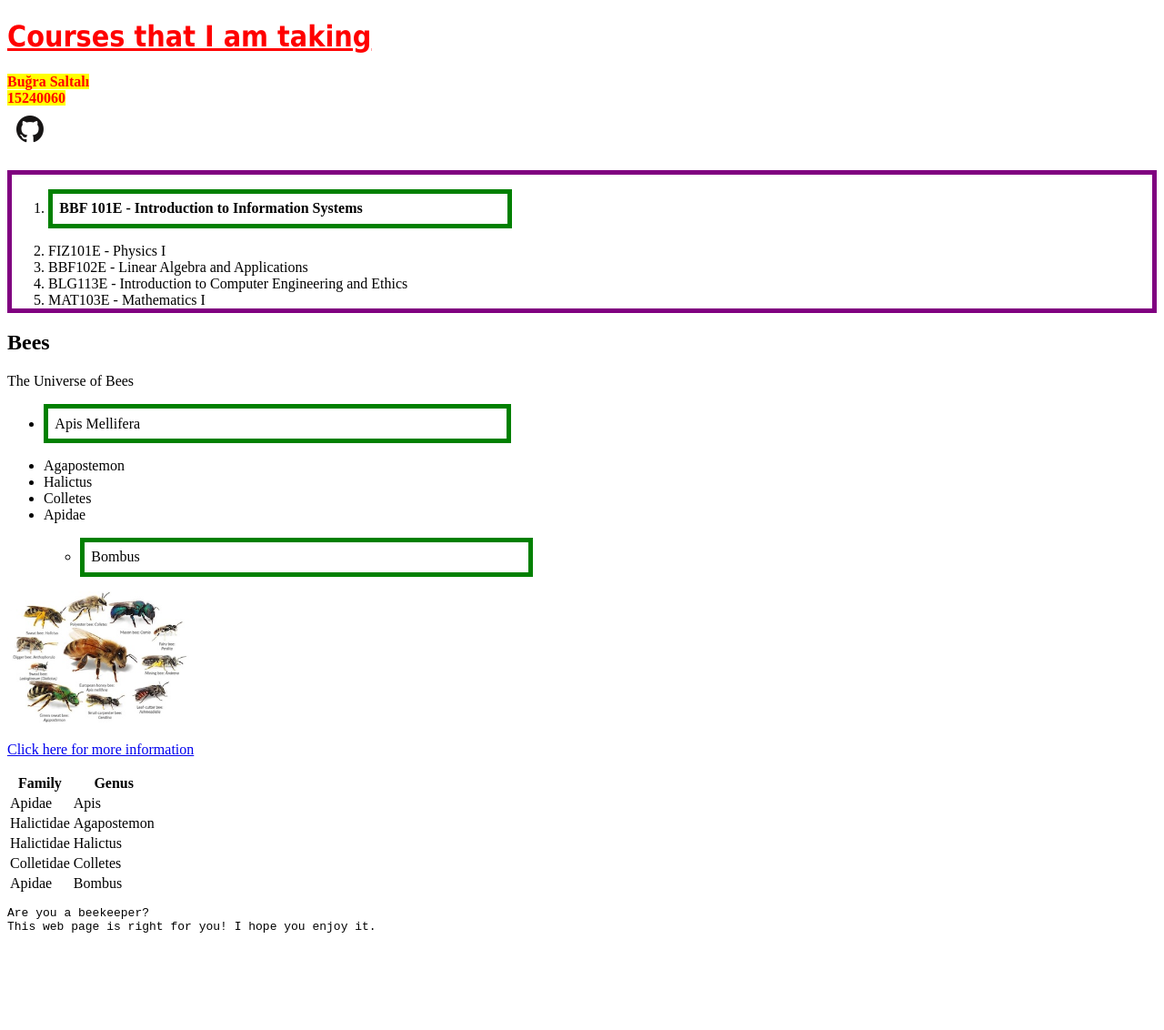
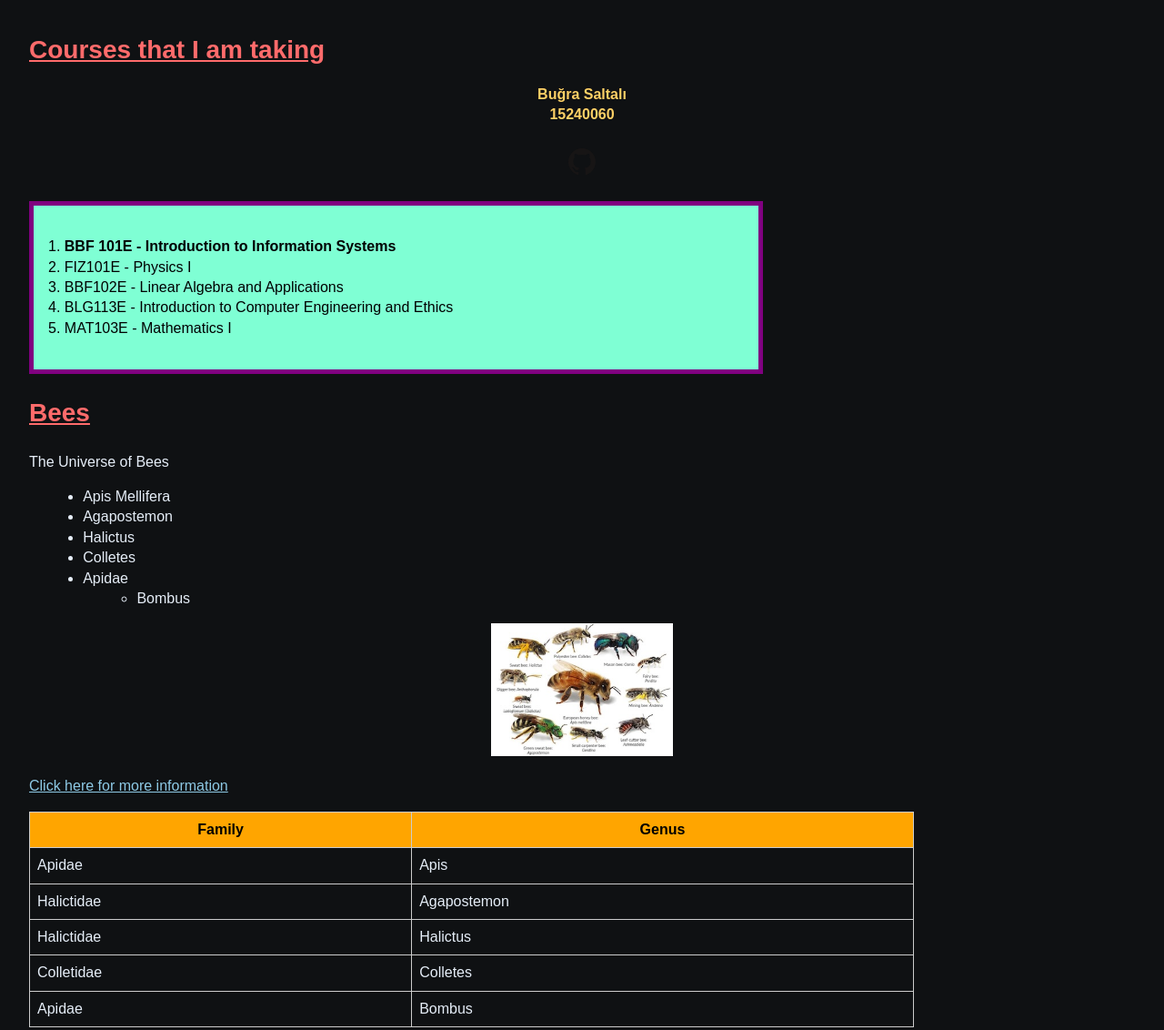
Before and after one commit to itu-itis25-saltali24/BBF101E_HW5, a plain HTML site: page index.html in a window 1280 px wide. Shown: the top 1132 px of the page at 91% size. Before the commit the page ends 1054 px from the top, so only its background shows below. Drawn offline with Linux system fonts and the light colour scheme.

Commit message:
Update 16_11_2025.css

```diff
--- a/16_11_2025.css
+++ b/16_11_2025.css
@@ -1,52 +1,84 @@
-h1 {
-    font-size: 24pt;
-    color: red;
-    text-decoration: underline;
-    font-family: tahoma, helvetica, sans-serif;
+
+
+html, body {
+  font-family: Arial, Helvetica, sans-serif;
+  line-height: 1.4;
+  margin: 16px;
+  background: #0f1113;
+  color: #e6eef8;
 }
-em {
-    font-style: normal;
-    color: red;
-    background-color: yellow;
-    font-weight: bold;
+h1, h2 {
+  color: #ff6b6b;
+  text-decoration: underline;
+  font-size: 28px;
+  text-align: left;
+}
+.centered {
+  text-align: center;
+  margin: 8px 0 16px 0;
+}
+.centered em {
+  font-style: normal;
+  font-weight: bold;
+  color: #ffd166;
+  display: inline-block;
+}
+.center-icon {
+  text-align: center;
+  margin-bottom: 18px;
+}
+.center-icon img {
+  display: inline-block;
+  vertical-align: middle;
+  border-radius: 6px;
+}
+ol {
+  border: thick solid purple;
+  margin-bottom: 1em;
+  margin-top: 1em;
+  padding: 4ex;
+  width: 60%;
+  background-color: aquamarine;
+  color: #000;
+}
+ul {
+  margin-left: 1.2em;
+}
+.bee-image {
+  text-align: center;
+  margin: 12px 0;
+}
+table {
+  border-collapse: collapse;
+  width: 80%;
+  margin: 12px 0;
+}
+table th, table td {
+  border: 1px solid #ccc;
+  padding: 8px;
+}
+table th {
+  background-color: orange;
+  color: black;
+  text-align: center;
+  font-weight: bold;
+}
+pre {
+  background: rgba(255,255,255,0.04);
+  padding: 10px;
+  border-radius: 6px;
+  width: 80%;
+}
+a {
+  color: #8ecae6;
+  text-decoration: underline;
 }
 a:hover {
-    text-decoration: none;
+  text-decoration: none;
 }
-li:first-child {
-    border: thick solid green;
-    margin-bottom: 1em;
-    margin-top: 1em;
-    padding: 1ex;
-    width: 40%;
+@media (max-width: 600px) {
+  ol, table, pre {
+    width: 100%;
+    padding: 12px;
+  }
 }
-p.centered {
-text-indent: 3mm;
- text-align: center;
- text-emphasis-color: red;
- text-emphasis-style: "*";
- text-shadow: 2px 2px yellow;
-}
-[cite_start].center-icon { /* [cite: 26] */
-    text-align: center; [cite_start]/* [cite: 27] */
-}
-
-[cite_start].center-icon img { /* [cite: 22] */
-    display: inline-block; [cite_start]/* [cite: 24] */
-    margin: 0 auto; [cite_start]/* [cite: 25] */
-}
-ol {
-    border: thick solid purple; [cite_start]/* [cite: 32] */
-    margin-bottom: 1em; [cite_start]/* [cite: 33] */
-    margin-top: 1em; [cite_start]/* [cite: 34] */
-    padding: 4ex; [cite_start]/* [cite: 35] */
-    width: 50%; [cite_start]/* [cite: 36] */
-    background-color: aquamarine; [cite_start]/* [cite: 37] */
-}
-[cite_start]table th { /* [cite: 40] */
-    background-color: orange; [cite_start]/* [cite: 41] */
-    color: black; [cite_start]/* [cite: 42] */
-    padding: 8px; [cite_start]/* [cite: 43] */
-    text-align: center; [cite_start]/* [cite: 44] */
-    font-weight: bold; [cite_start]/* [cite: 45] */
-}
```
